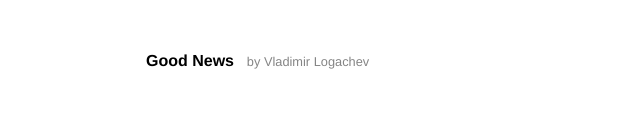
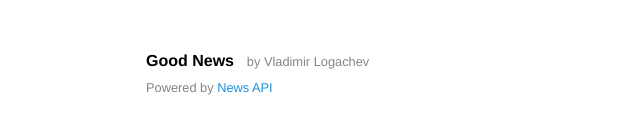
Before and after one commit to VladimirLogachev/good-news, a React app: page / in a window 1280 px wide. Shown: the part 166-300 px from the top of the page, without its empty margins (144-784 px from the left). Built offline with nearby package versions, Linux system fonts and the light colour scheme; the HTML template or start-up script is replaced by a standard one.

Commit message:
add attribution link

```diff
--- a/src/components/App/App.css
+++ b/src/components/App/App.css
@@ -20,6 +20,14 @@
 
 .credits {
   padding-top: 2em;
+}
+
+.credits + .credits {
+  padding-top: 0.5em;
+  padding-bottom: 0.5em;
+}
+
+.credits:last-child {
   padding-bottom: 1em;
 }
 
@@ -37,3 +45,8 @@
   color: rgb(133, 133, 133);
   font-size: 0.8em;
 }
+
+.attribution-link {
+  color: rgb(29, 145, 223);
+  text-decoration: none;
+}
--- a/src/components/App/App.tsx
+++ b/src/components/App/App.tsx
@@ -8,5 +8,13 @@ export const App = () => (
       <span className="app-name">Good News</span>
       <span className="author">by Vladimir Logachev</span>
     </div>
+    <div className="credits">
+      <span className="author">
+        Powered by{' '}
+        <a className="attribution-link" href="https://newsapi.org" target="_blank">
+          News API
+        </a>
+      </span>
+    </div>
   </div>
 );
```
